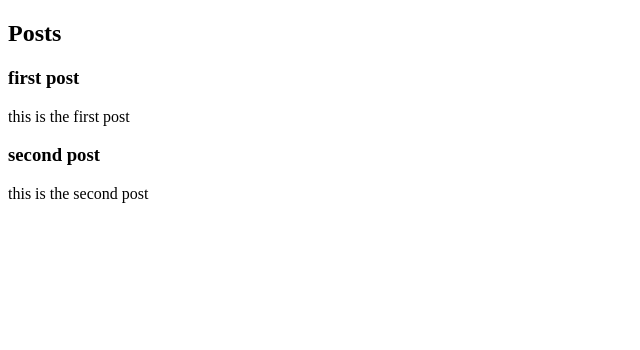
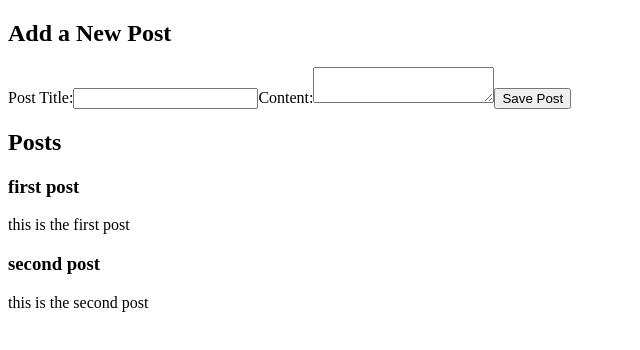
Before and after one commit to TBdilum/BulletIn-app, a React (Create React App) app: page / in a window 1280 px wide. Shown: the top 350 px of the page, without its empty margins (0-640 px from the left). Built offline with nearby package versions, Linux system fonts and the light colour scheme.

Commit message:
feat: :art: Add a new post
created a add new post function and used rtk to manage state and display.

```diff
--- /dev/null
+++ b/src/features/AddPostForm.js
@@ -0,0 +1,58 @@
+import { postAdded } from "./postsSlice";
+import { useState } from "react";
+import {useDispatch} from 'react-redux';
+import { nanoid } from "@reduxjs/toolkit";
+import React from 'react'
+
+function AddPostForm() {
+
+    const [title,setTitle] = useState('');
+    const [content,setContent] = useState('');
+
+    const onTitleChanged = e => setTitle(e.target.value);
+    const onContentChanged = e => setContent(e.target.value);
+
+    const dispatch = useDispatch();
+
+    const onSavePostClicked = () => {
+        if(title && content){
+            dispatch(
+                postAdded({
+                    id: nanoid(),
+                    title,
+                    content
+                })
+            )
+            setTitle('');
+            setContent('');
+        }
+    }
+
+
+  return (
+    <section>
+        <h2>Add a New Post</h2>
+        <form>
+        <label htmlFor="postTitle">Post Title:</label>
+            <input
+                type='text'
+                id='postTitle'
+                name='postTitle'
+                value={title}
+                onChange={onTitleChanged}
+            />
+            <label htmlFor="postContent">Content:</label>
+            <textarea
+                type='text'
+                id='postContent'
+                name='postContent'
+                value={content}
+                onChange={onContentChanged}
+            />
+            <button onClick={onSavePostClicked} type="button">Save Post</button>
+        </form>
+    </section>
+  )
+}
+
+export default AddPostForm
--- a/src/features/postsSlice.js
+++ b/src/features/postsSlice.js
@@ -16,9 +16,15 @@
 const postsSlice = createSlice({
     name: 'posts',
     initialState,
-    reducers:{}
+    reducers:{
+        postAdded(state,action){
+            state.push(action.payload)
+        }
+    }
 })
 
 export default postsSlice.reducer;
 
+export const { postAdded} = postsSlice.actions;
+
 export const selectAllPosts = (state) => state.posts;
--- a/src/utils/App.js
+++ b/src/utils/App.js
@@ -1,9 +1,11 @@
 import React from 'react'
 import PostList from '../features/PostList'
+import AddPostForm from '../features/AddPostForm'
 
 function App() {
   return (
     <div>
+        <AddPostForm/>
         <PostList/>
     </div>
   )
```
